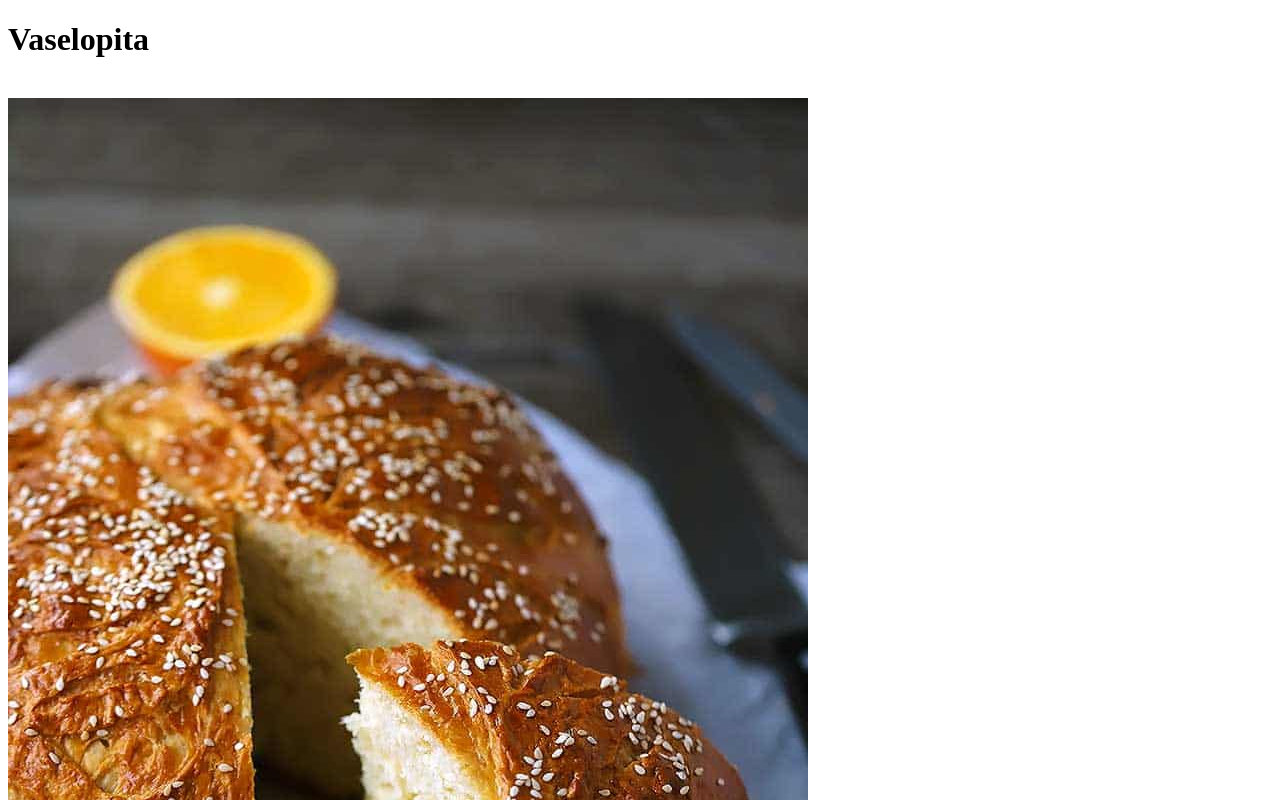
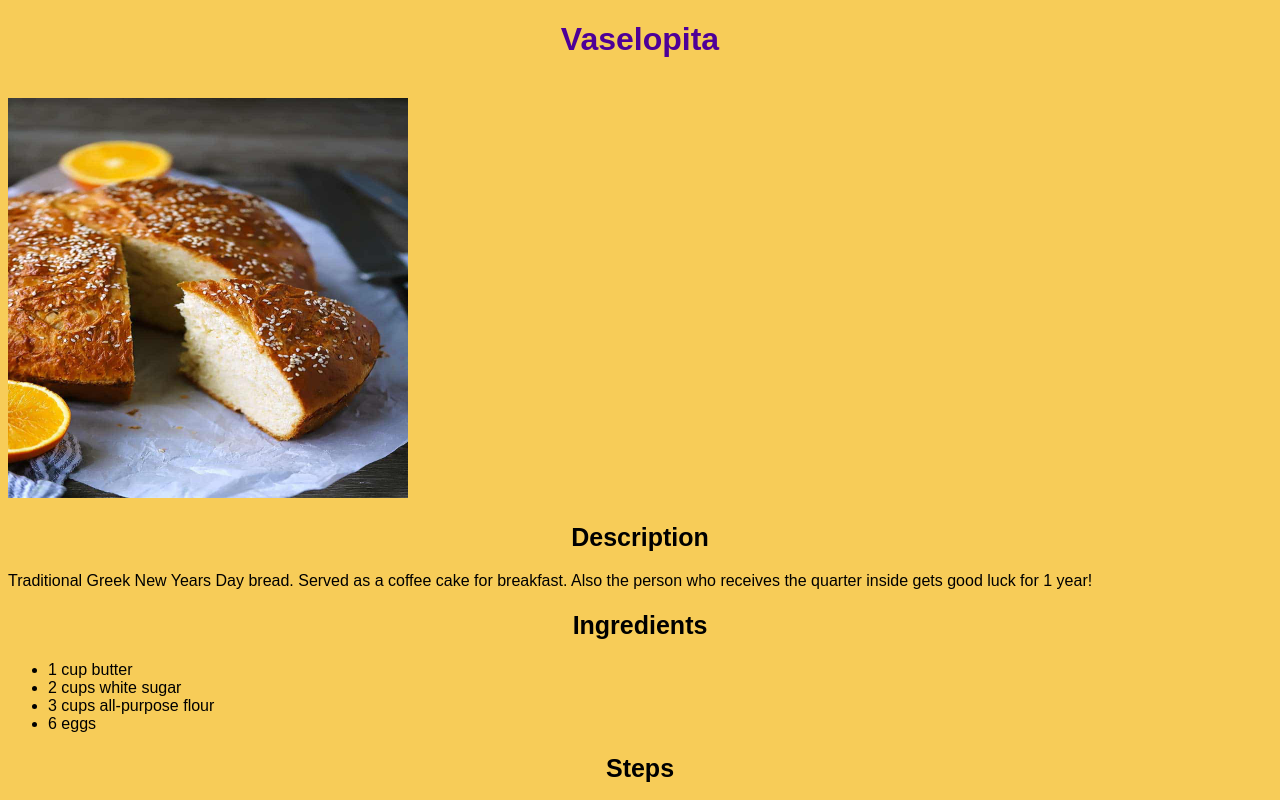
Before and after one commit to eshwar1379/odin-recipes, a plain HTML site: page recipes/Vaselopita.html in a window 1280 px wide. Shown: the top 800 px of the page. Drawn offline with Linux system fonts and the light colour scheme.

Commit message:
CSS sheet has been added, added style to main HTML file and linked files

```diff
--- a/recipes/Vaselopita.html
+++ b/recipes/Vaselopita.html
@@ -5,8 +5,9 @@
     <meta http-equiv="X-UA-Compatible" content="IE=edge">
     <meta name="viewport" content="width=device-width, initial-scale=1.0">
     <title>Vaselopita recipe</title>
+    <link rel="stylesheet" href="../styles.css">
 </head>
-<body>
+<body id="cake">
     <h1>Vaselopita</h1><br>
     <img src = "cake.jpg" alt="cake image"><br>
     <h2>Description</h2>
--- /dev/null
+++ b/styles.css
@@ -0,0 +1,27 @@
+body{
+    background-color: rgb(179, 248, 100);
+    font-family: sans-serif,serif,monospace,cursive;
+}
+#soup,#cake{
+    background-color: rgb(247, 204, 88);
+    font-family: sans-serif,serif,monospace,cursive;
+}
+#main h1,#cake h1,#soup h1{
+    text-align: center;
+    font-weight: bold;
+    font-size:32px;
+    color:rgb(78, 0, 151);
+}
+#main li{
+    text-align: center;
+    font-size: 20px;
+    color: rgb(0, 0, 0);
+}
+#cake img,#soup img{
+    width:400px;
+    height:400px;
+}
+#cake h2,#soup h2{
+    text-align:center;
+    font-size: 25px;
+}
```
Also changed, not shown: index.html (+2 -1 lines), recipes/Black-Eyed_Pea_Soup.html (+2 -1 lines), 1 other file.
